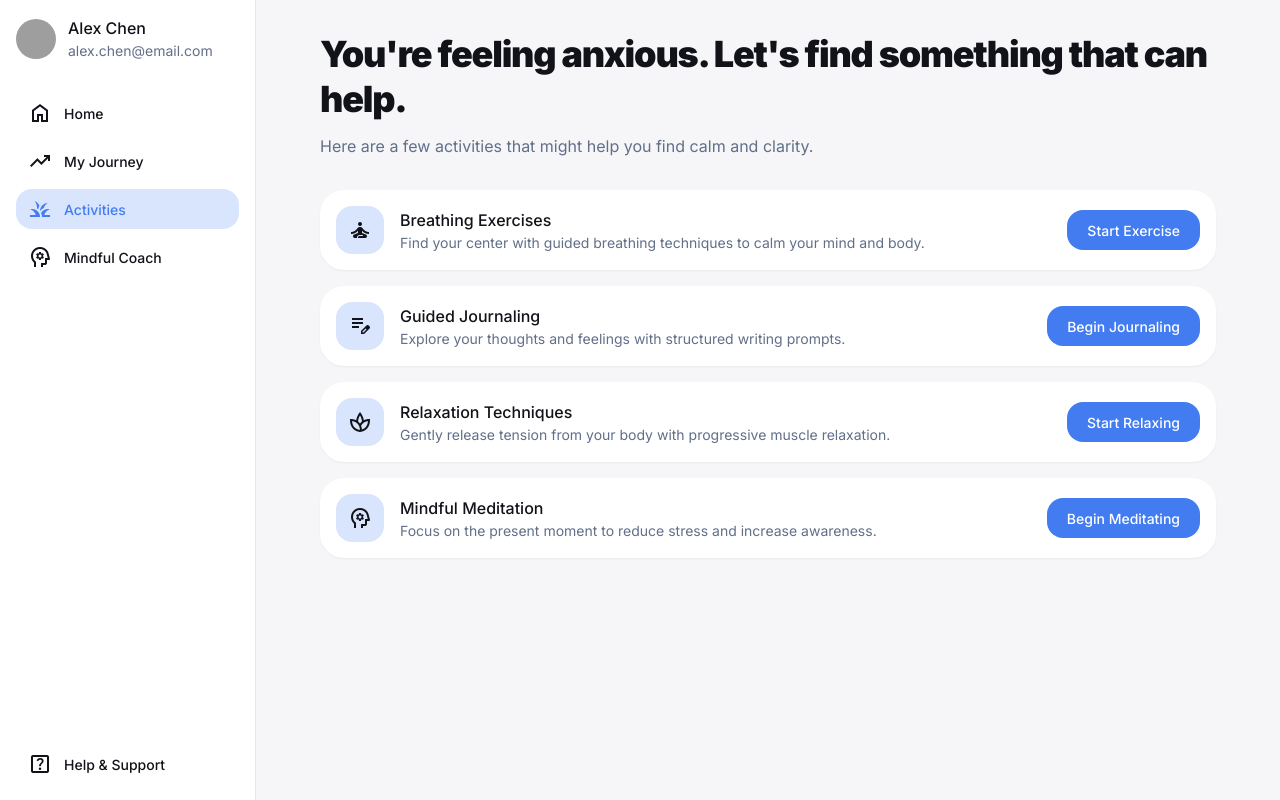
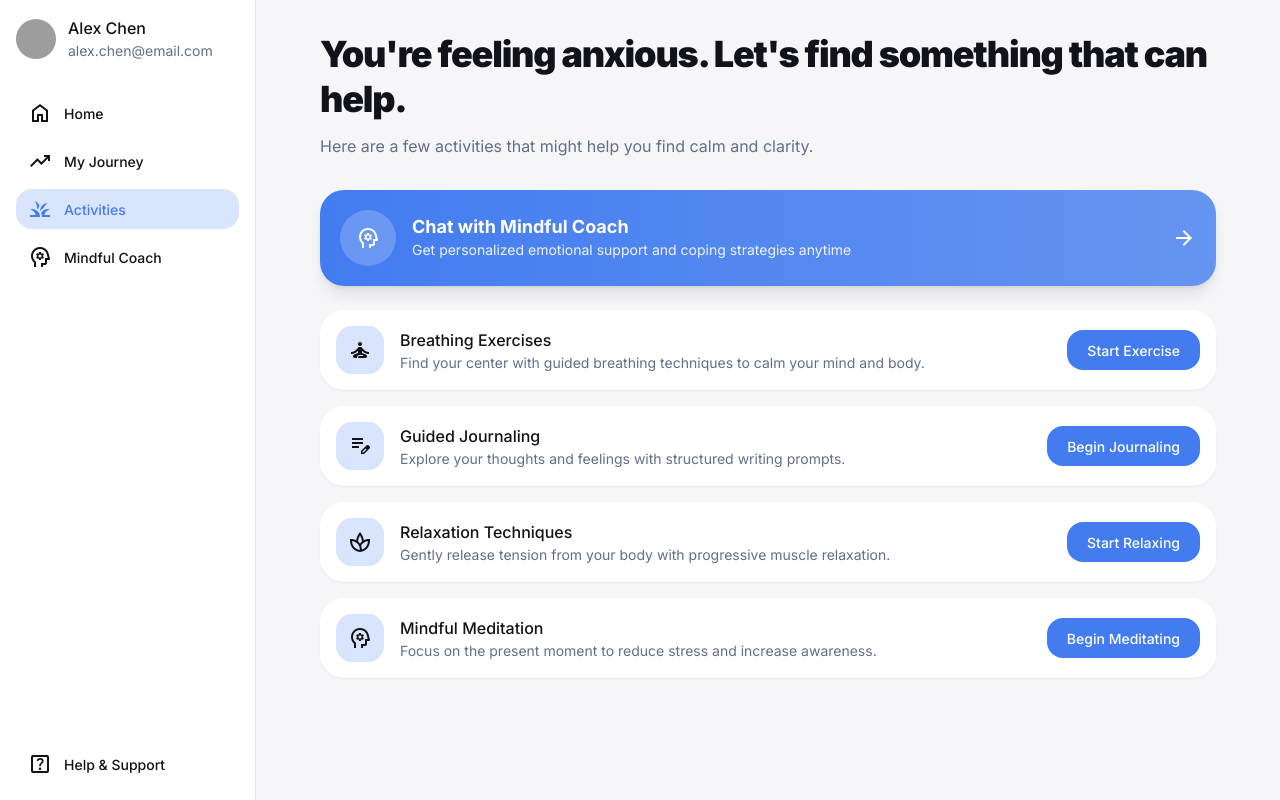
Before and after one commit to Sasy2/AnchorPoint, a website: page public/activities.html in a window 1280 px wide. Drawn offline with nearby package versions, Linux system fonts and the light colour scheme; grey boxes are pictures that could not be loaded.

Commit message:
Add prominent Mindful Coach chatbot banner on activities page

```diff
--- a/public/activities.html
+++ b/public/activities.html
@@ -84,6 +84,23 @@
 <h1 class="text-[#111318] dark:text-white text-4xl font-black leading-tight tracking-[-0.033em]">You're feeling <span id="mood-display">anxious</span>. Let's find something that can help.</h1>
 <p class="text-[#616f89] dark:text-gray-400 text-base font-normal leading-normal">Here are a few activities that might help you find calm and clarity.</p>
 </div>
+
+<!-- Mindful Coach Banner -->
+<div class="mb-6">
+<a href="chatbot.html" class="flex items-center gap-4 bg-gradient-to-r from-primary to-primary/80 hover:from-primary/90 hover:to-primary/70 p-5 rounded-xl shadow-lg hover:shadow-xl transition-all duration-300 cursor-pointer">
+<div class="flex items-center justify-center w-14 h-14 bg-white/20 rounded-full flex-shrink-0">
+<span class="material-symbols-outlined text-white text-2xl">psychology</span>
+</div>
+<div class="flex-1">
+<h3 class="text-white text-lg font-bold leading-tight">Chat with Mindful Coach</h3>
+<p class="text-white/90 text-sm font-normal leading-normal">Get personalized emotional support and coping strategies anytime</p>
+</div>
+<div class="flex items-center text-white">
+<span class="material-symbols-outlined">arrow_forward</span>
+</div>
+</a>
+</div>
+
 <!-- Activities List -->
 <div class="flex flex-col gap-4">
 <!-- List Item: Breathing Exercises -->
```
